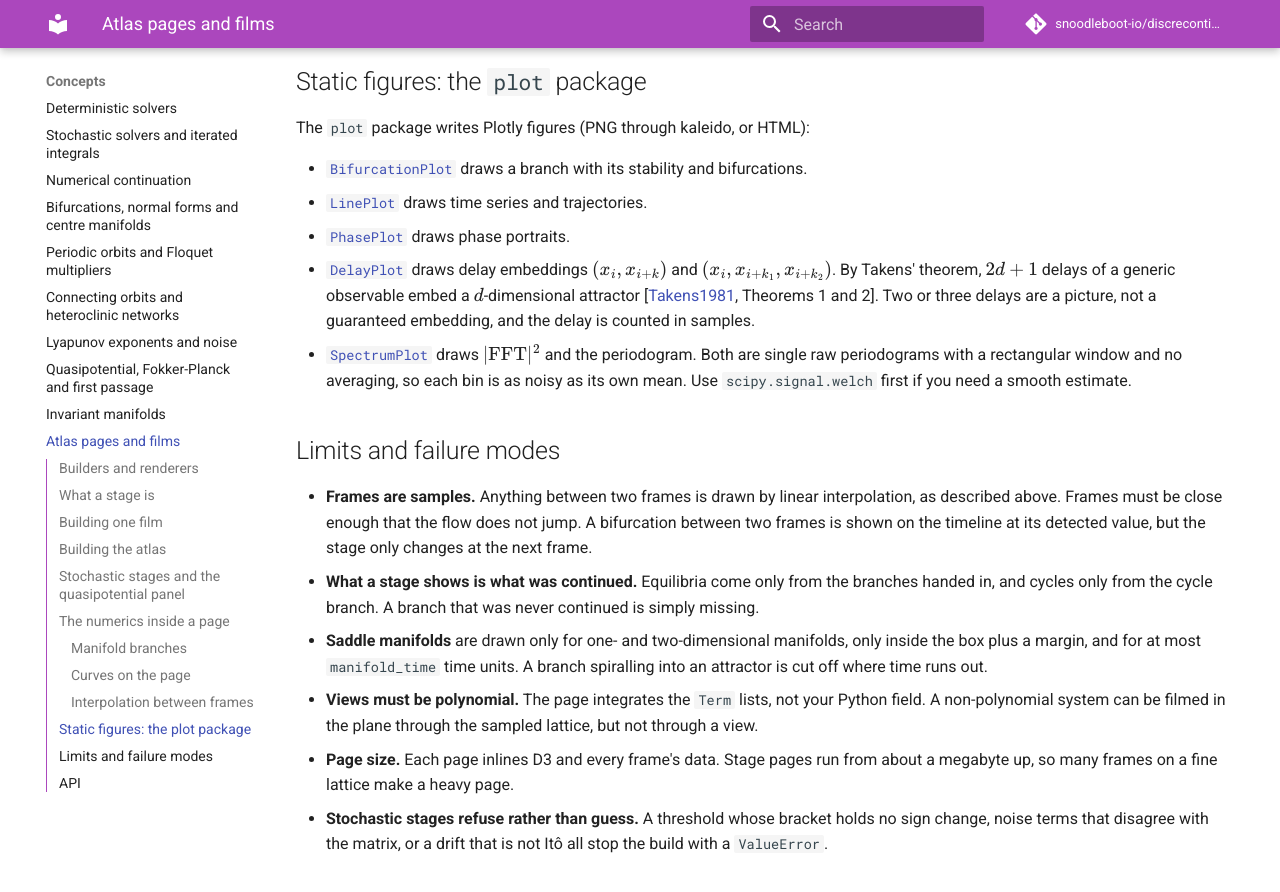
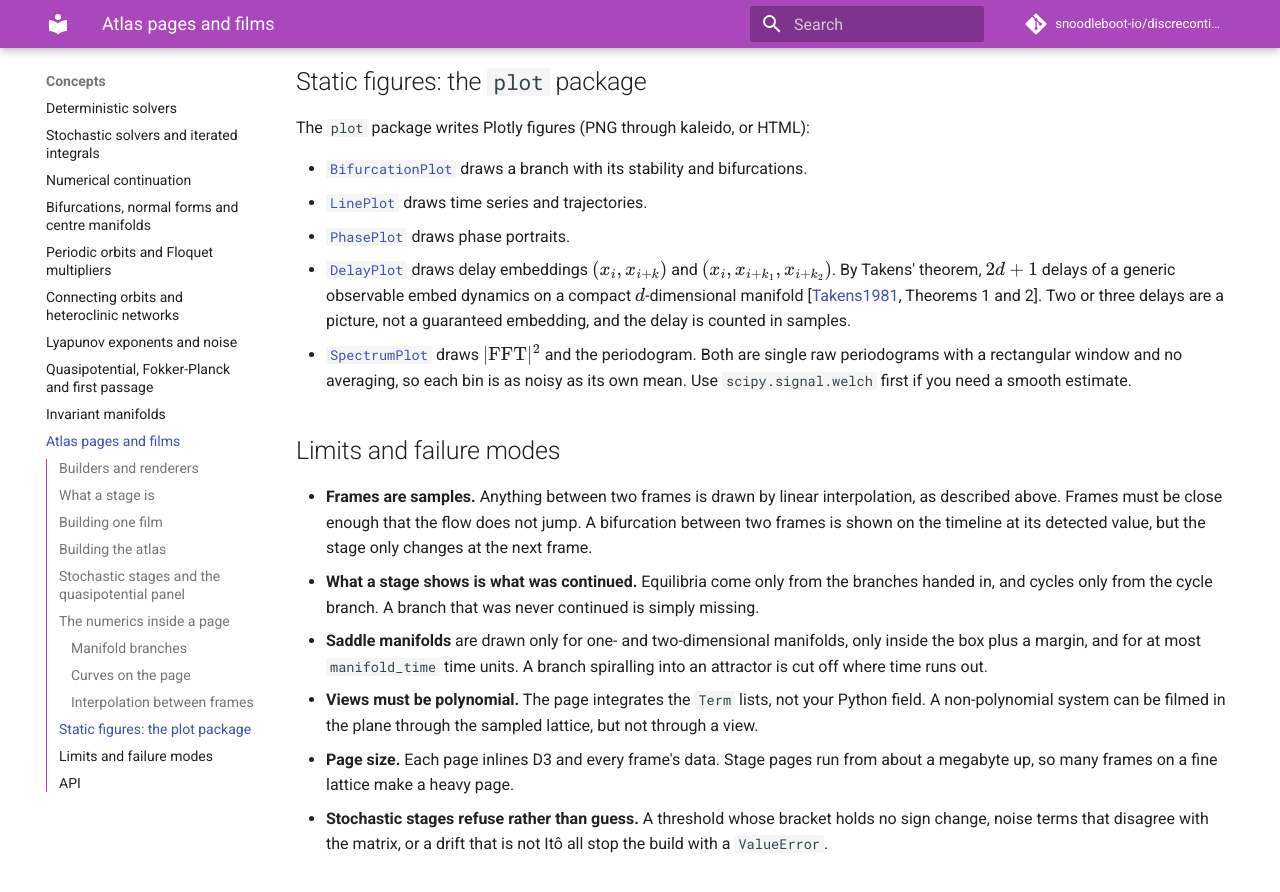
Before and after one commit to snoodleboot-io/discrecontinual_equations, an MkDocs documentation site: the page built from docs/user-guide/pages-and-films.md, in a window 1280 px wide and 900 px high, scrolled down 6112 px. Shown: the top 892 px of the window. Built offline with MkDocs 1.6.1 and Material for MkDocs 9.7.7, drawn with Linux system fonts in a browser that asks for light colours; comment, search, counter and statistics services are not loaded.

Commit message:
State Takens' bound for the compact manifold the dynamics lives on, as his Theorems 1 and 2 do, not for an attractor's dimension

```diff
--- a/docs/user-guide/pages-and-films.md
+++ b/docs/user-guide/pages-and-films.md
@@ -347,8 +347,8 @@ The `plot` package writes Plotly figures (PNG through kaleido, or HTML):
   draws phase portraits.
 - [`DelayPlot`](../api/plotting.md#discrecontinual_equations.plot.delay_plot.DelayPlot)
   draws delay embeddings $(x_i, x_{i+k})$ and $(x_i, x_{i+k_1}, x_{i+k_2})$. By
-  Takens' theorem, $2d+1$ delays of a generic observable embed a $d$-dimensional
-  attractor [[Takens1981](../references.md#pages-films-and-numerics-infrastructure),
+  Takens' theorem, $2d+1$ delays of a generic observable embed dynamics on a
+  compact $d$-dimensional manifold [[Takens1981](../references.md#pages-films-and-numerics-infrastructure),
   Theorems 1 and 2]. Two or three delays are a picture, not a guaranteed
   embedding, and the delay is counted in samples.
 - [`SpectrumPlot`](../api/plotting.md#discrecontinual_equations.plot.spectrum_plot.SpectrumPlot)
```
